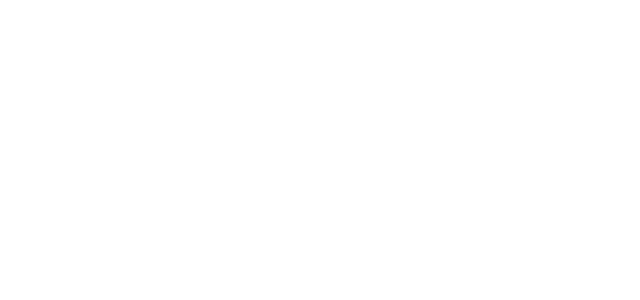
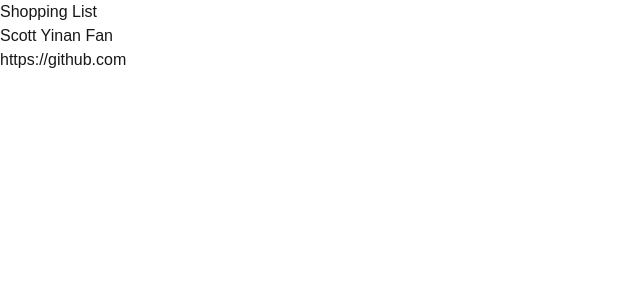
Before and after one commit to scottvan2008/cprg306-assignments, a Next.js app: page /week-2 in a window 1280 px wide. Shown: the top 300 px of the page, without its empty margins (0-640 px from the left). Built offline with nearby package versions, Linux system fonts and the light colour scheme.

Commit message:
Week 2 assignment done
1. Root page
2. Week 2 page
3. Component page

```diff
--- a/app/page.js
+++ b/app/page.js
@@ -1,8 +1,15 @@
+import Link from "next/link";
+import StudentInfo from "./week-2/student-info";
 
 export default function Home() {
   return (
     <main>
-
+      <h1 className="text-4xl">CPRG 306: Web Development 2 - Assignments</h1>
+      <ul>
+        <li>
+          <Link href="./week-2">Week 2</Link>
+        </li>
+      </ul>
 
     </main>
   );
--- a/app/week-2/page.js
+++ b/app/week-2/page.js
@@ -1,8 +1,11 @@
+import StudentInfo from "./student-info";
+
 export default function Page() {
     return(
         <main>
-
+            <h1>Shopping List</h1>
+            <StudentInfo />
 
         </main>
-    )
+    );
 }
--- /dev/null
+++ b/app/week-2/student-info.js
@@ -0,0 +1,10 @@
+import Link from "next/link";
+
+export default function StudentInfo() {
+    return(
+        <div>
+            <p>Scott Yinan Fan</p>
+            <Link href="https://github.com/scottvan2008/cprg306-assignments">https://github.com</Link>
+        </div>
+    )
+}
```
